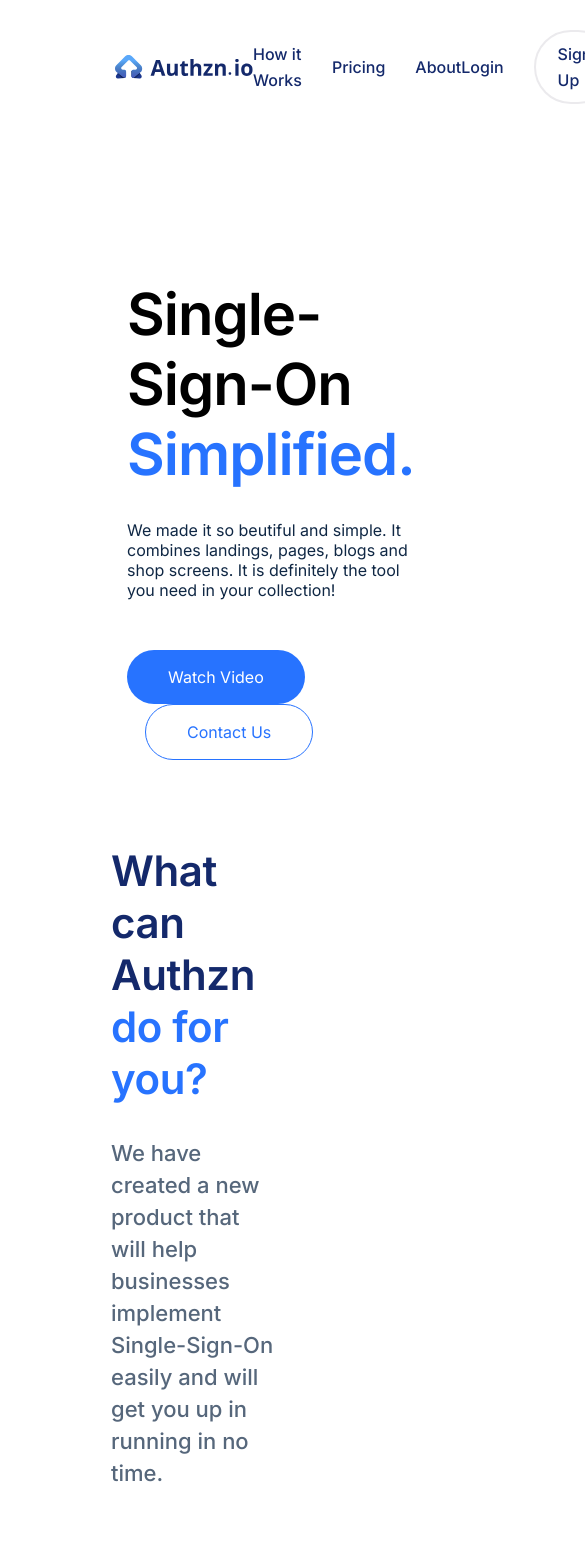
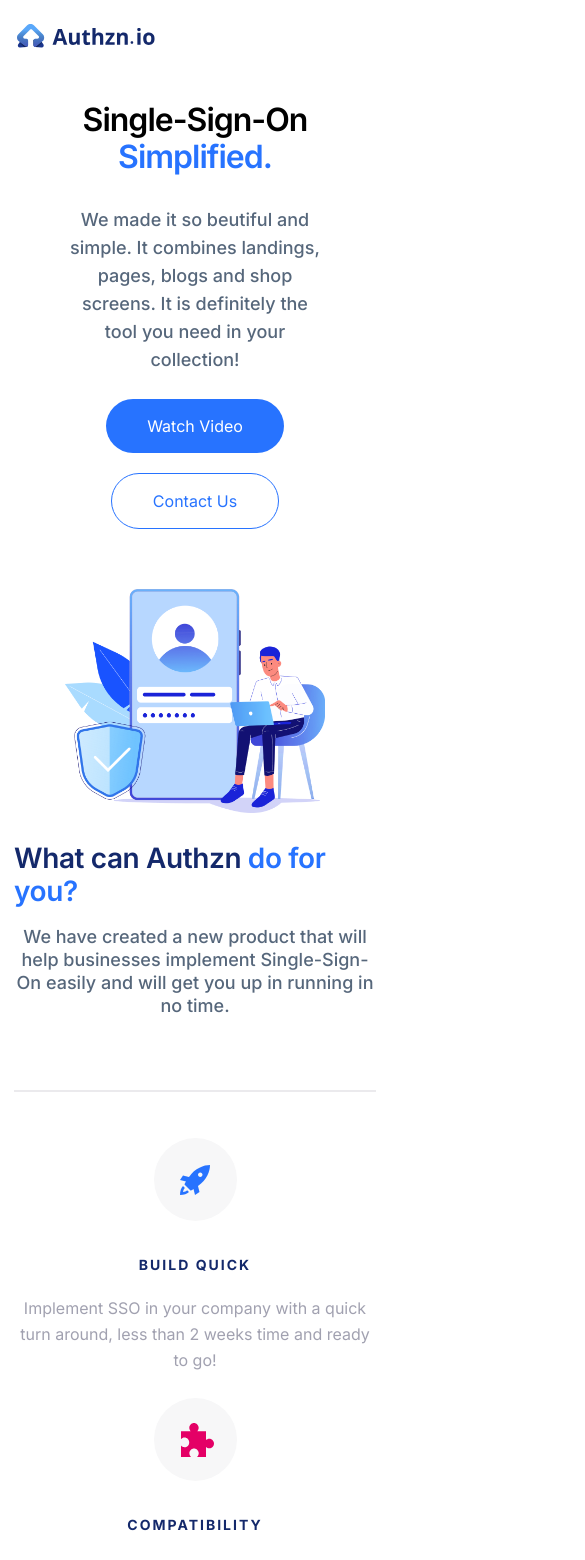
Before and after one commit to dennyangestipratama/web-authzn, a React (Create React App) app: page / in a window 390 px wide. Shown: the top 1560 px of the page, 585 px wide, since content can reach past the window. Built offline with nearby package versions, Linux system fonts and the light colour scheme.

Commit message:
handling responsive

```diff
--- a/src/Pages/Info/index.js
+++ b/src/Pages/Info/index.js
@@ -1,8 +1,6 @@
 import Device from "@Image/bg-device.png";
 
 export default function Info() {
-  var a = 47;
-  console.log(" Value of a= " + a);
   return (
     <section className="info">
       <h5 className="clr-primaryDark">
--- a/src/Styles/layout/_footer.scss
+++ b/src/Styles/layout/_footer.scss
@@ -7,6 +7,10 @@
     align-items: baseline;
     justify-content: center;
     padding: 20px 215px 95px;
+
+    @include respondTo(tablet) {
+        display: none;
+    }
 }
 
 .footer__link {
--- a/src/Styles/layout/_header.scss
+++ b/src/Styles/layout/_header.scss
@@ -1,8 +1,14 @@
 .header {
     padding: 30px 115px;
+    @include respondTo(tablet) {
+        padding: 24px 17px;
+    }
 }
 
 .header__nav {
+    @include respondTo(tablet) {
+        display: none;
+    }
     a:nth-of-type(2) {
         margin: 0 30px;
     }
@@ -15,6 +21,9 @@
 }
 
 .header__auth {
+    @include respondTo(tablet) {
+        display: none;
+    }
     a:first-of-type {
         margin-right: 30px;
     }
--- a/src/Styles/pages/_answer.scss
+++ b/src/Styles/pages/_answer.scss
@@ -1,5 +1,8 @@
 .answer {
     padding: 94px 112px;
+    @include respondTo(tablet) {
+        display: none;
+    }
 }
 
 .answer h3 {
--- a/src/Styles/pages/_hero.scss
+++ b/src/Styles/pages/_hero.scss
@@ -3,6 +3,11 @@
     grid-template-columns: repeat(2, 1fr);
     place-items: center;
     padding: 145px 127px 85px;
+
+    @include respondTo(tablet) {
+        grid-template-columns: repeat(1, 1fr);
+        padding: 29px 65px;
+    }
 }
 
 .hero__btn button {
@@ -10,11 +15,22 @@
     border-radius: 100px;
     &:last-of-type {
         margin-left: 18px;
+
+        @include respondTo(tablet) {
+            margin-left: 0;
+            margin-top: 20px;
+        }
     }
 }
 
 .hero__btn {
     margin-top: 50px;
+
+    @include respondTo(tablet) {
+        margin-top: 25px;
+        display: grid;
+        place-items: center;
+    }
 }
 
 .hero__content h2 {
@@ -25,11 +41,28 @@
     line-height: 70px;
     letter-spacing: -1px;
     margin-bottom: 31px;
+
+    @include respondTo(tablet) {
+        font-size: 32px;
+        line-height: 37px;
+        text-align: center;
+    }
 }
 
-.hero__btn p {
+.hero__content p {
     font-style: normal;
     font-weight: 500;
     font-size: 18px;
     line-height: 28px;
+
+    @include respondTo(tablet) {
+        opacity: 0.7;
+        text-align: center;
+    }
 }
+
+.hero__image {
+    @include respondTo(tablet) {
+        margin-top: 60px;
+    }
+}
--- a/src/Styles/pages/_info.scss
+++ b/src/Styles/pages/_info.scss
@@ -2,6 +2,10 @@
     display: grid;
     place-items: center;
     padding: 100px 225px;
+
+    @include respondTo(tablet) {
+        display: none;
+    }
 }
 
 .info img {
--- a/src/Styles/pages/_product.scss
+++ b/src/Styles/pages/_product.scss
@@ -1,5 +1,8 @@
 .product {
     padding: 0 111px;
+    @include respondTo(tablet) {
+        padding: 0 14px;
+    }
 }
 
 .product__header {
@@ -23,6 +26,12 @@
     line-height: 52px;
     letter-spacing: -0.4px;
     margin-bottom: 32px;
+
+    @include respondTo(tablet) {
+        font-size: 28px;
+        line-height: 33px;
+        margin-bottom: 17px;
+    }
 }
 
 .product__header p {
@@ -31,6 +40,12 @@
     font-size: 22px;
     line-height: 32px;
     opacity: 0.7;
+
+    @include respondTo(tablet) {
+        font-size: 18px;
+        line-height: 23px;
+        text-align: center;
+    }
 }
 
 .product__item {
@@ -40,6 +55,19 @@
     grid-template-columns: repeat(4, 1fr);
     place-items: baseline;
     justify-content: center;
+
+    @include respondTo(tablet) {
+        grid-template-columns: repeat(1, 1fr);
+        row-gap: 25px;
+    }
+}
+
+.product__item > div {
+    @include respondTo(tablet) {
+        display: grid;
+        place-items: center;
+        width: 100%;
+    }
 }
 
 .product__item h5 {
@@ -49,10 +77,19 @@
     letter-spacing: 2px;
     text-transform: uppercase;
     color: #14296b;
+
+    @include respondTo(tablet) {
+        margin: 31px 0 17px;
+        text-align: center;
+    }
 }
 
 .product__item p {
     font-size: 16px;
     line-height: 26px;
     color: rgba(21, 20, 57, 0.4);
+
+    @include respondTo(tablet) {
+        text-align: center;
+    }
 }
--- a/src/Styles/pages/_signup.scss
+++ b/src/Styles/pages/_signup.scss
@@ -7,6 +7,10 @@
 
     display: grid;
     place-items: center;
+
+    @include respondTo(tablet) {
+        display: none;
+    }
 }
 
 .signup__bg {
--- a/src/Styles/pages/_step.scss
+++ b/src/Styles/pages/_step.scss
@@ -9,6 +9,10 @@
         right: 0;
         transform: translateY(-50%);
         z-index: -1;
+    }
+
+    @include respondTo(tablet) {
+        display: none;
     }
 }
 
--- a/src/Styles/pages/_subscribe.scss
+++ b/src/Styles/pages/_subscribe.scss
@@ -19,6 +19,10 @@
         transform: translateY(-50%);
         content: url("../../Assets/Image/bg-subs-right.png");
         opacity: 0.15;
+    }
+
+    @include respondTo(tablet) {
+        display: none;
     }
 }
 
--- a/src/Styles/pages/_team.scss
+++ b/src/Styles/pages/_team.scss
@@ -1,5 +1,9 @@
 .team {
     padding: 100px 115px;
+
+    @include respondTo(tablet) {
+        display: none;
+    }
 }
 
 .team__img {
```
